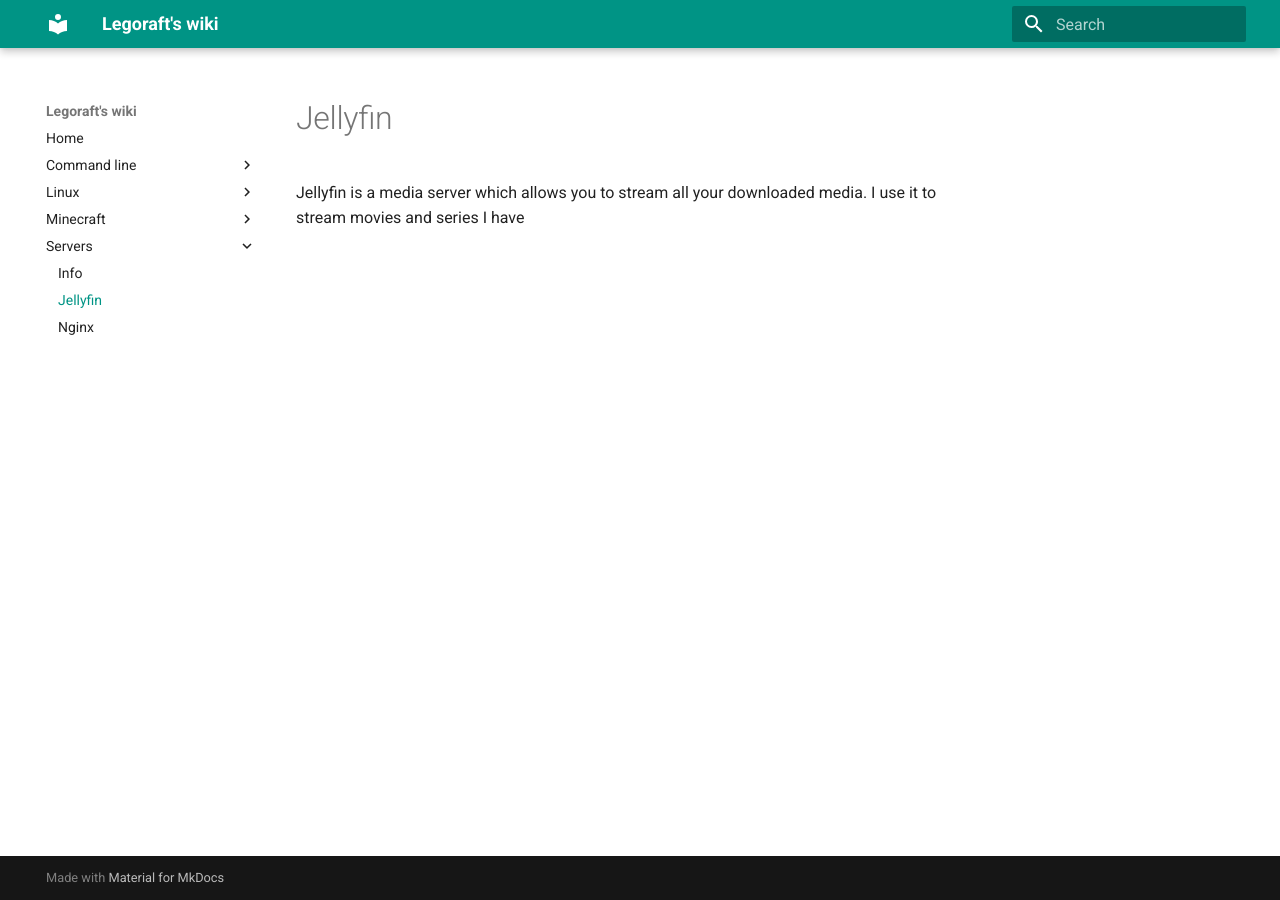
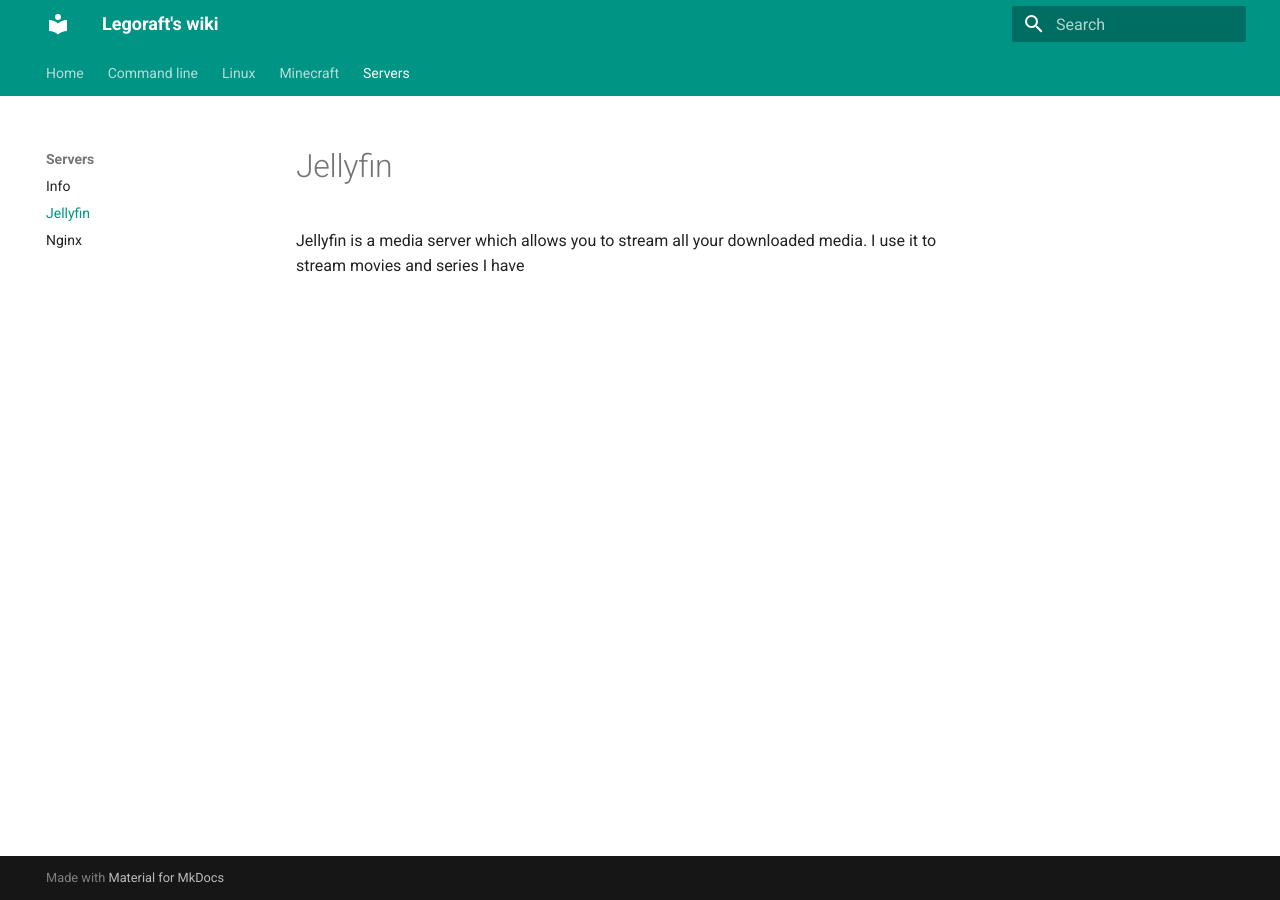
Before and after one commit to legoraft/wiki, an MkDocs documentation site: the page built from docs/servers/jellyfin.md, in a window 1280 px wide. Built offline with MkDocs 1.6.1 and Material for MkDocs 9.7.7, drawn with Linux system fonts in a browser that asks for light colours; some of the changed lines change nothing that is shown.

Commit message:
Added tabbed navigation

```diff
--- a/mkdocs.yml
+++ b/mkdocs.yml
@@ -22,8 +22,5 @@
       icon: material/brightness-7
       name: Switch to light mode
 
-  highlightjs: true
-  hljs_languages:
-    - rust
-    - bash
-    - nginx
+  features:
+    - navigation.tabs
```
